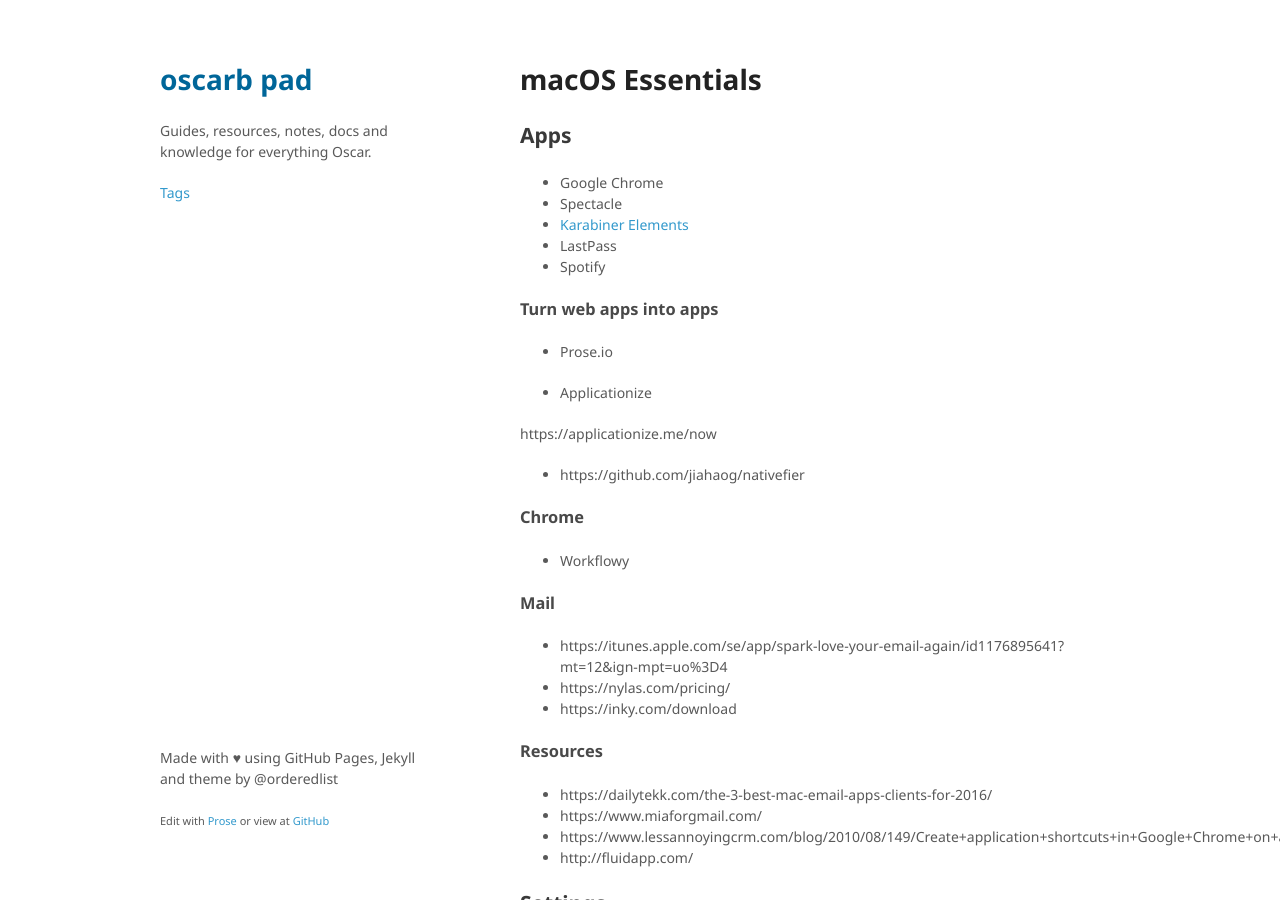
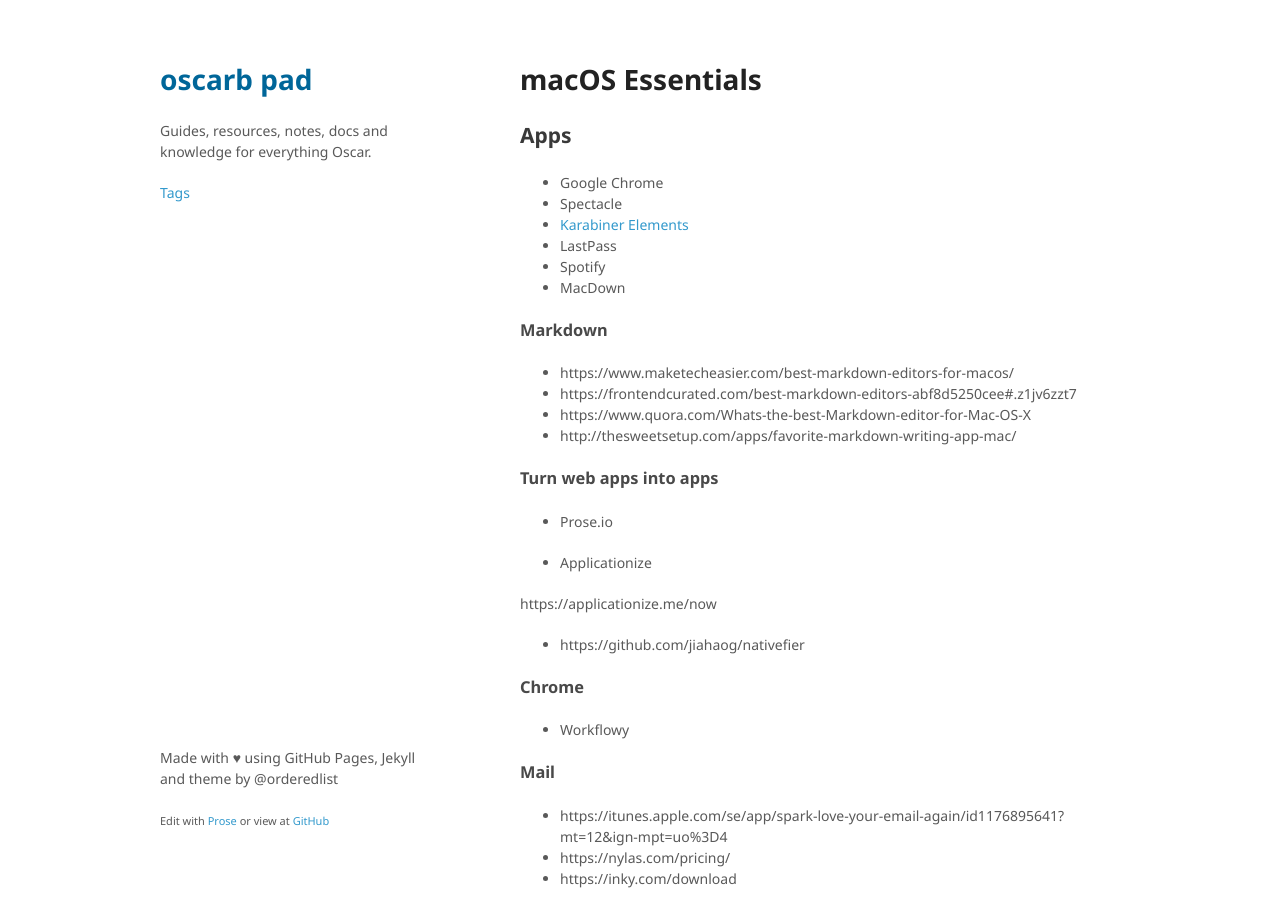
Before and after one commit to oscarb/pad, a Jekyll site: the page built from _docs/macos-essentials.md, in a window 1280 px wide and 900 px high. Built offline with Jekyll 4.4.1, drawn with Linux system fonts in a browser that asks for light colours; some web fonts are replaced.

Commit message:
Updated macos-essentials.md

```diff
--- a/_docs/macos-essentials.md
+++ b/_docs/macos-essentials.md
@@ -14,6 +14,14 @@ published: true
 - [Karabiner Elements](https://github.com/tekezo/Karabiner-Elements)
 - LastPass
 - Spotify
+- MacDown
+
+### Markdown
+
+ - https://www.maketecheasier.com/best-markdown-editors-for-macos/
+ - https://frontendcurated.com/best-markdown-editors-abf8d5250cee#.z1jv6zzt7
+- https://www.quora.com/Whats-the-best-Markdown-editor-for-Mac-OS-X
+- http://thesweetsetup.com/apps/favorite-markdown-writing-app-mac/
 
 ### Turn web apps into apps
 
```
